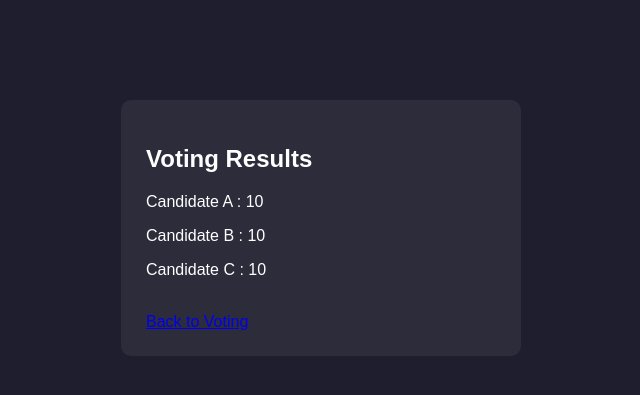
After one commit to Kunal123e/cloud-prompt-system3, a Flask app: template templates/result.html in a window 1280 px wide. The commit adds this page. Shown: the top 395 px of the page, without its empty margins (319-959 px from the left). Run offline with Flask 3, Linux system fonts and the light colour scheme; the template is opened without the code that fills it: most values are stand-ins (such as "Sample title", 1, 10 or a date in 2020).

Commit message:
Add files via upload

```diff
--- /dev/null
+++ b/Procfile.txt
@@ -0,0 +1 @@
+web: gunicorn app:app
--- a/requirements.txt
+++ b/requirements.txt
@@ -1,2 +1,3 @@
- flask
+Flask
+pymongo
 gunicorn
--- /dev/null
+++ b/static/style.css
@@ -0,0 +1,37 @@
+body{
+    background-color:#1e1e2f;
+    font-family:Arial;
+    color:white;
+}
+
+.container{
+    width:400px;
+    margin:auto;
+    margin-top:100px;
+}
+
+.card{
+    background:#2c2c3a;
+    padding:25px;
+    border-radius:10px;
+}
+
+input, select{
+    width:100%;
+    padding:8px;
+    margin-top:5px;
+    margin-bottom:15px;
+}
+
+button{
+    background:#f5b400;
+    border:none;
+    padding:10px;
+    width:100%;
+    border-radius:5px;
+}
+
+button:hover{
+    background:#ffcc00;
+}
+\
--- /dev/null
+++ b/templates/result.html
@@ -0,0 +1,34 @@
+<!DOCTYPE html>
+<html>
+
+<head>
+
+<title>Voting Results</title>
+
+<link rel="stylesheet" href="{{ url_for('static', filename='style.css') }}">
+
+</head>
+
+<body>
+
+<div class="container">
+
+<div class="card">
+
+<h2>Voting Results</h2>
+
+<p>Candidate A : {{a_votes}}</p>
+<p>Candidate B : {{b_votes}}</p>
+<p>Candidate C : {{c_votes}}</p>
+
+<br>
+
+<a href="/">Back to Voting</a>
+
+</div>
+
+</div>
+
+</body>
+
+</html>
```
Also changed, not shown: app.py (added, +34 -0 lines), templates/index.html (+28 -40 lines).
